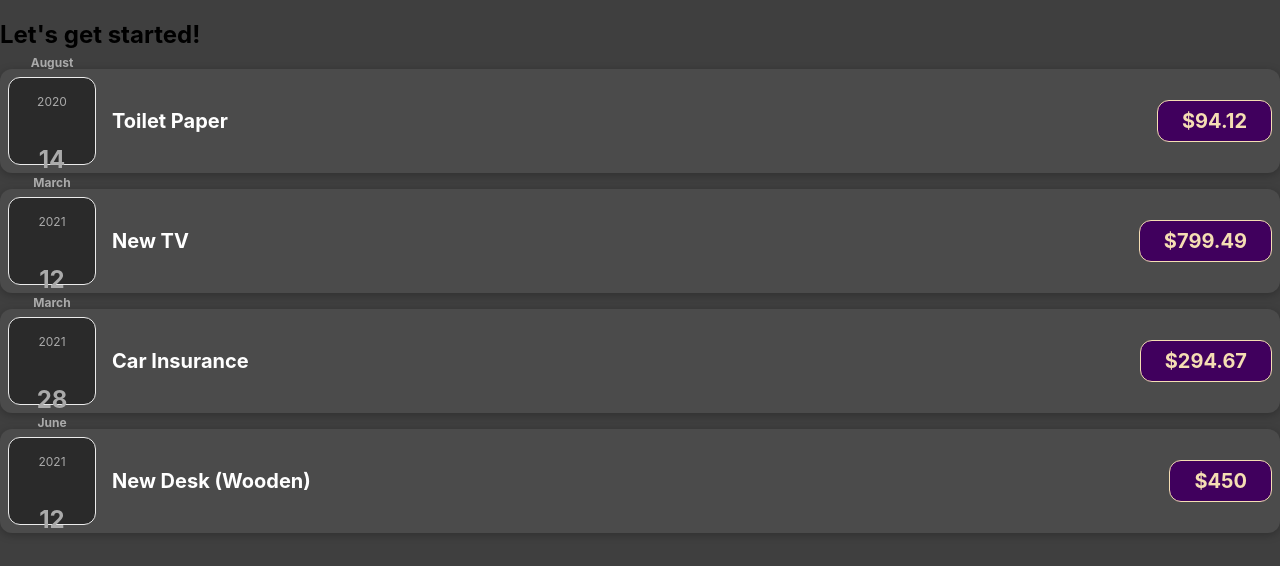
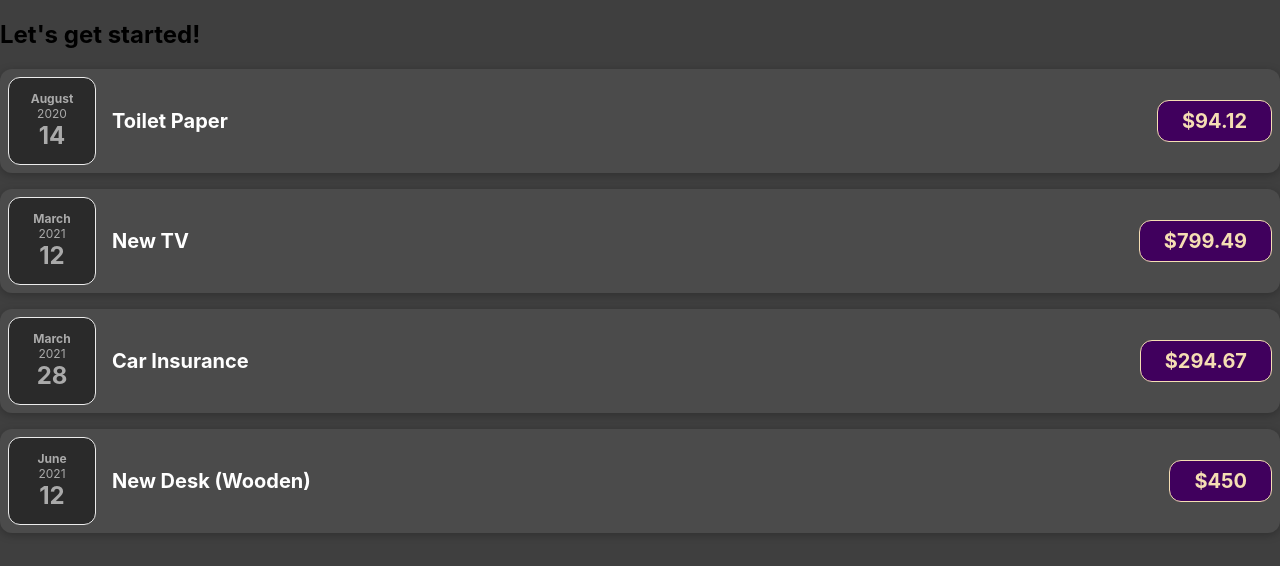
Before and after one commit to LektoriumSymbol/react-complete-maximilian, a JavaScript app: page / in a window 1280 px wide. Shown: the top 566 px of the page. Built offline with nearby package versions, Linux system fonts and the light colour scheme; the HTML template or start-up script is replaced by a standard one.

Commit message:
Change margin to 0 for expense date p

```diff
--- a/src/components/ExpenseDate.css
+++ b/src/components/ExpenseDate.css
@@ -9,6 +9,10 @@
   border-radius: 12px;
   align-items: center;
   justify-content: center;
+}
+
+.expense-date p {
+  margin: 0;
 }
 
 .expense-date__month {
```
